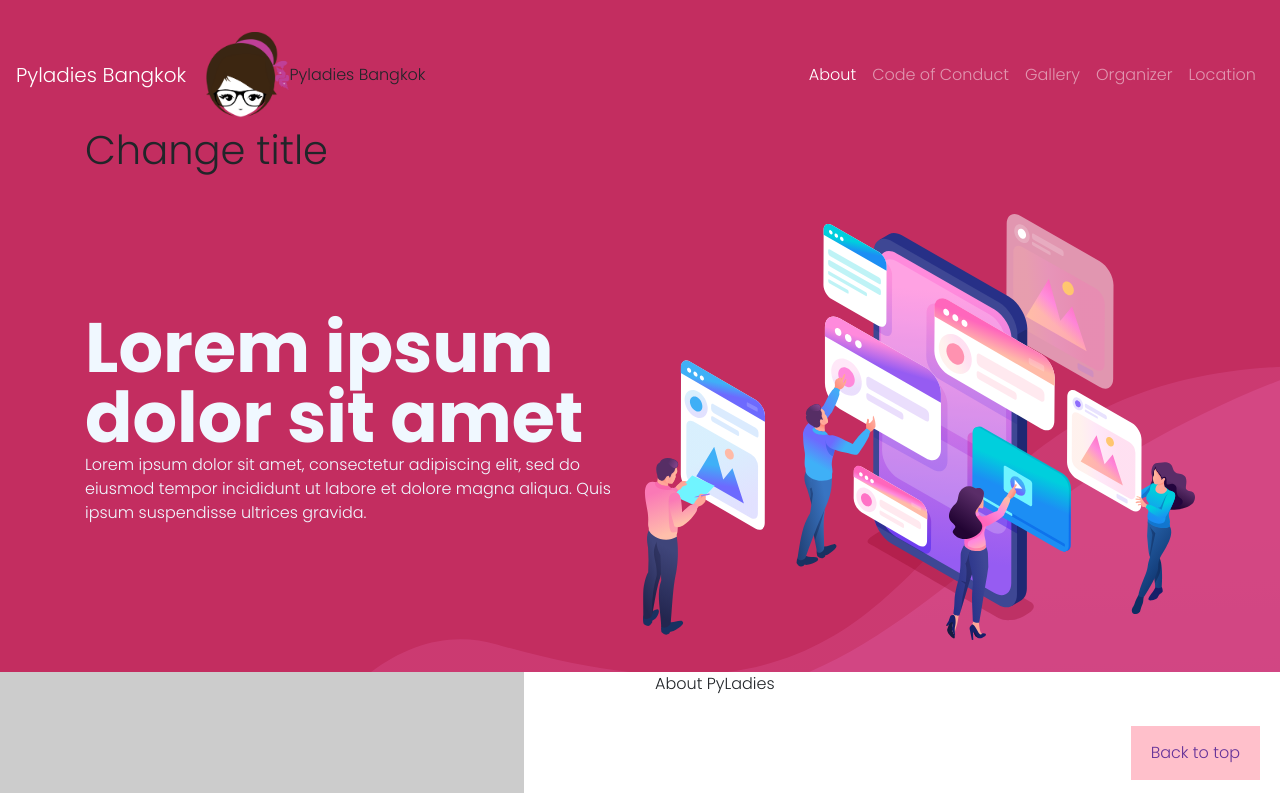
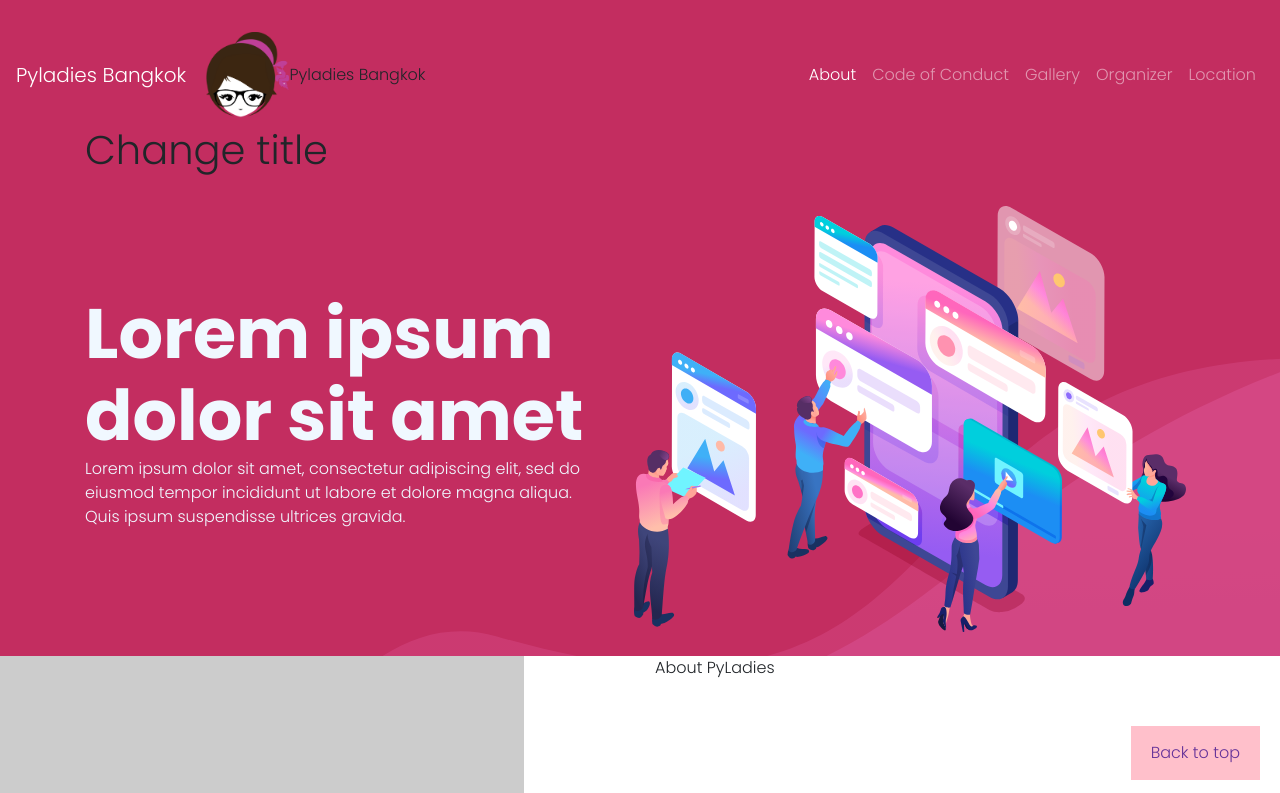
Before and after one commit to pyladiesbkk/pyladies-web, a website built with webpack: page src/index.html in a window 1280 px wide. Shown: the top 793 px of the page. Built offline with nearby package versions, Linux system fonts and the light colour scheme; placeholder pictures from the web are drawn by us.

Commit message:
update edit padding

```diff
--- a/src/banner.html
+++ b/src/banner.html
@@ -11,7 +11,7 @@
             incididunt ut labore et dolore magna aliqua. Quis ipsum suspendisse ultrices gravida.
           </p>
         </div>
-        <div class="col" class="img-banner">
+        <div class="col p-4" class="img-banner">
           <img src="/static/assets/design/img-banner.svg" alt="Logo" />
         </div>
       </div>
--- a/src/styles.css
+++ b/src/styles.css
@@ -35,13 +35,10 @@ nav {
   background-size: cover;
   background-position: center center;
   color: aliceblue;
-  padding: 2em;
 }
 
 .font-title-banner {
-  font-size: 70px;
-  line-height: 70px;
-  font-weight: bold;
+  font: Bold 70px/82px Poppins;
 }
 
 .img-banner {
```
